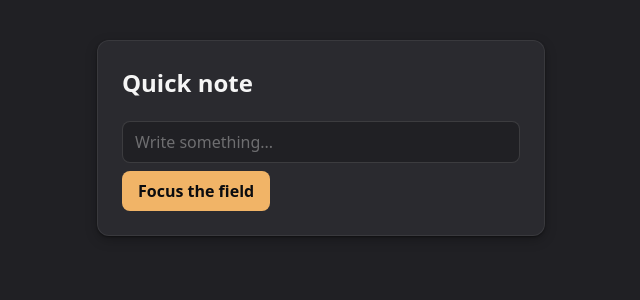
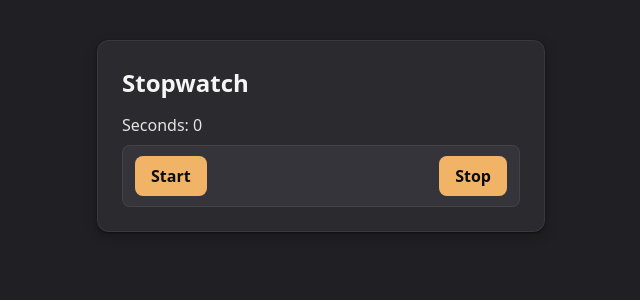
Before and after one commit to ashbasdev/learnReact, a React (Vite) app: page / in a window 1280 px wide. Shown: the top 300 px of the page, without its empty margins (319-959 px from the left). Built offline with nearby package versions, Linux system fonts and the light colour scheme.

Commit message:
Stopwatch that usese ref

```diff
--- a/src/App.jsx
+++ b/src/App.jsx
@@ -1,23 +1,42 @@
-import { useRef } from "react"
+import { useState, useRef } from "react"
 
 function App() {
-  // useRef gives us a stable box: { current }. React will set `current` to the
-  // real DOM node once we attach this ref to an element.
-  const inputRef = useRef(null)
+  const [seconds, setSeconds] = useState(0)
 
-  function focusInput() {
-    // TODO 2: focus the input by calling .focus() on the ref's current node.
-    inputRef.current.focus()
+  // A ref holds a value that survives renders without causing one. We use it to
+  // remember the interval id, so Stop can clear the timer Start created.
+  const intervalRef = useRef(null)
+
+  function start() {
+    // Ignore extra clicks while a timer is already running.
+    if (intervalRef.current !== null) return
+    // TODO 1: start an interval that bumps seconds every 1000ms, and save the
+    // id it returns in intervalRef.current.
+    intervalRef.current = setInterval(() => {
+      setSeconds((s) => s + 1)
+    }, 1000)
+
+  }
+
+  function stop() {
+    // TODO 2: stop the timer by clearing the interval id saved in the ref.
+    clearInterval(intervalRef.current)
+
+    intervalRef.current = null
   }
 
   return (
       <div className="card stack">
-        <h1>Quick note</h1>
-        {/* TODO 1: attach inputRef to this input with the ref attribute. */}
-        <input placeholder="Write something..." ref={inputRef} />
-        <button className="btn" onClick={focusInput}>
-          Focus the field
-        </button>
+        <h1>Stopwatch</h1>
+        <p>Seconds: {seconds}</p>
+        <div>
+          <button className="btn" onClick={start}>
+            Start
+          </button>
+          <button className="btn" onClick={stop}>
+            Stop
+          </button>
+        </div>
       </div>
   )
 }
```
